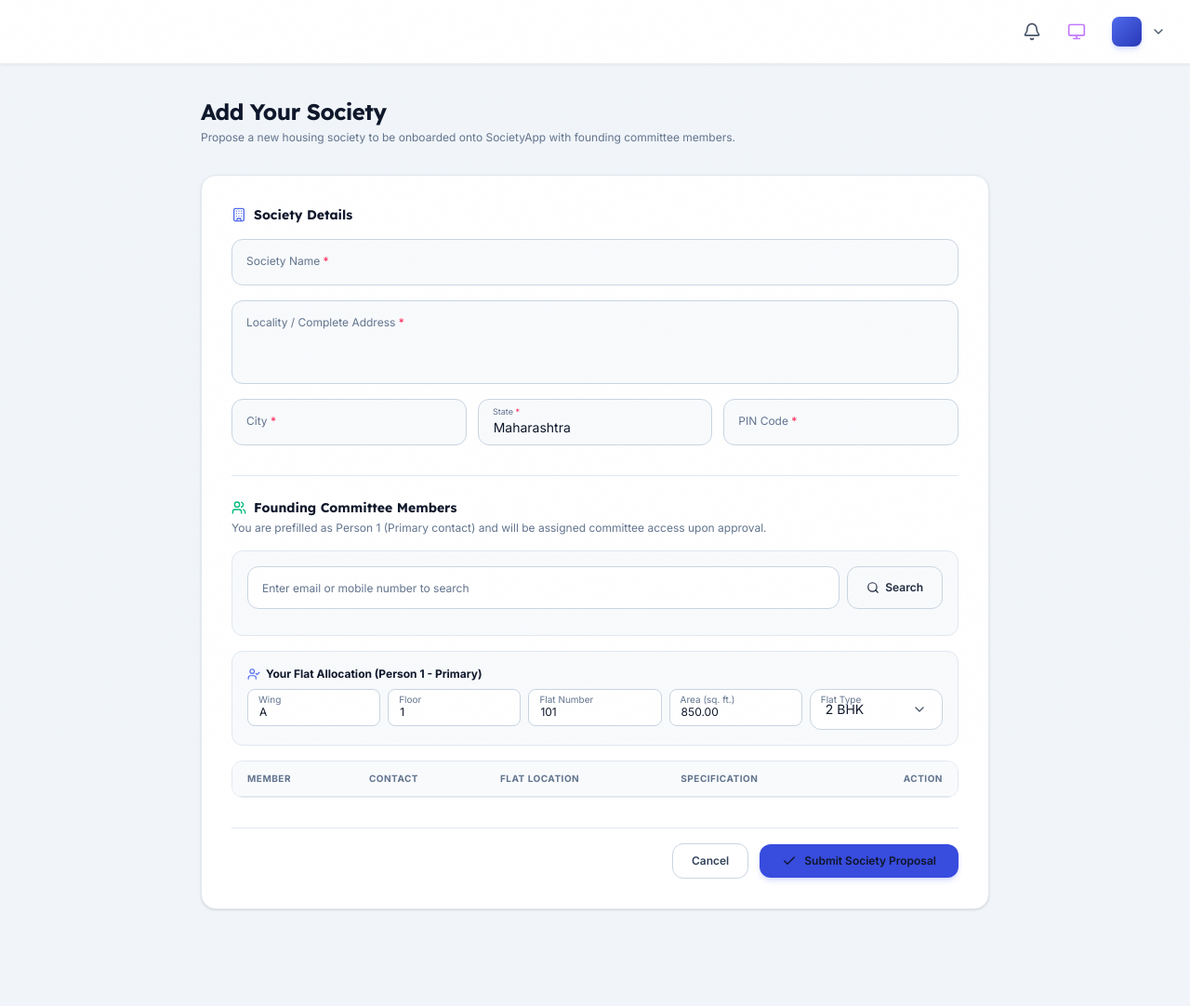
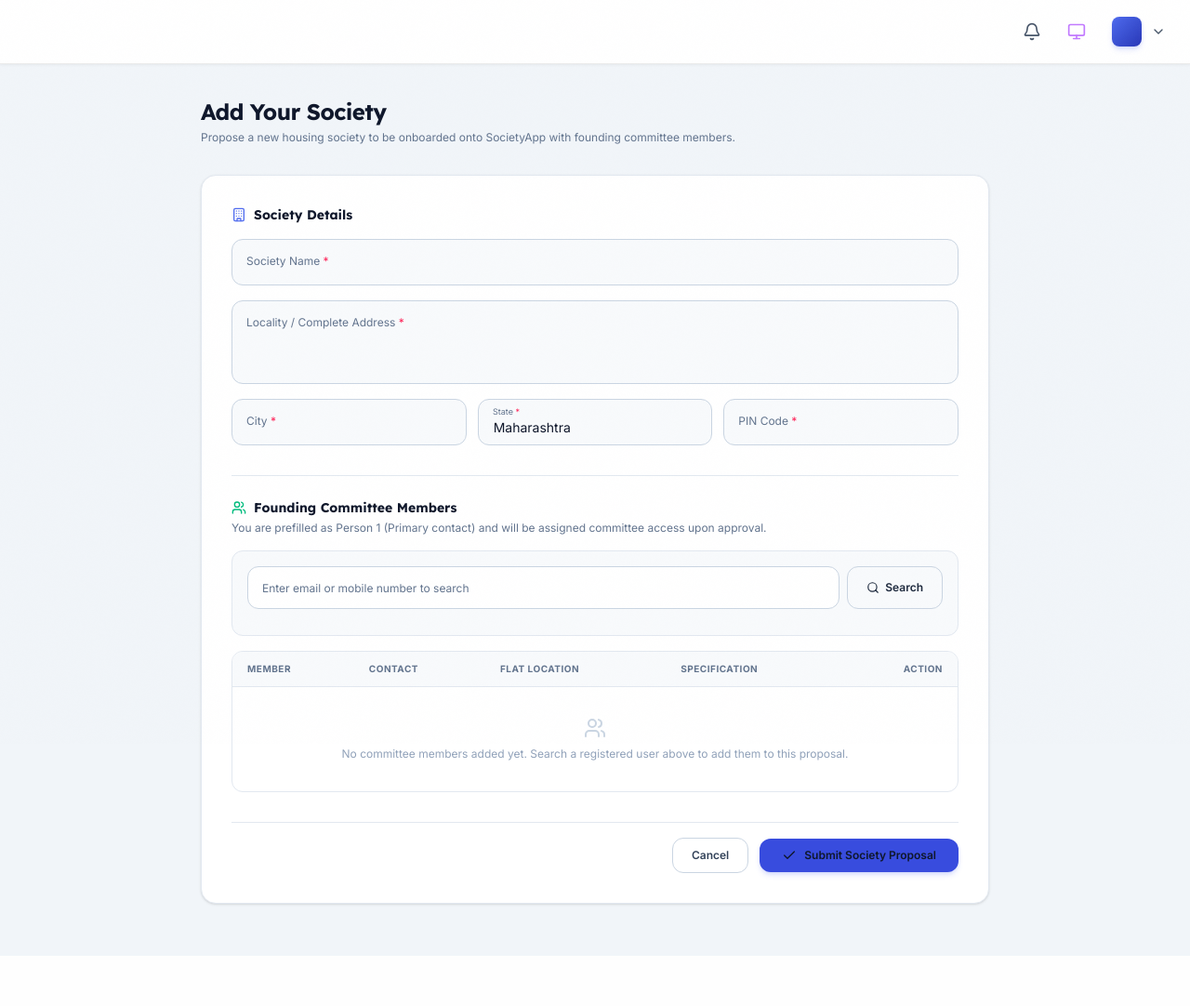
Before and after one commit to mahankals/societyapp, a PHP site: template app/views/pages/contribute.html.twig in a window 1280 px wide. Shown: the whole page at 93% size. After the commit the page ends 1028 px from the top, so only its background shows below. Run offline with PHP 8.4, Linux system fonts and the light colour scheme; the template is opened without the code that fills it, so the values that code supplies are empty; some libraries are stand-ins or nearby versions.

Commit message:
fix(setup,ui): live test email, dashboard navbar overlap & scrollbar, contribute member actions, and UI ADR

```diff
--- a/app/schema.sql
+++ b/app/schema.sql
@@ -83,6 +83,7 @@ CREATE TABLE IF NOT EXISTS society_members (
     status ENUM('active', 'pending', 'rejected', 'unlinked') DEFAULT 'active',
     ownership_type ENUM('owner', 'tenant', 'family') DEFAULT 'owner',
     notes TEXT NULL,
+    rejection_reason TEXT NULL,
     approved_by INT UNSIGNED NULL,
     approved_at TIMESTAMP NULL,
     created_at TIMESTAMP DEFAULT CURRENT_TIMESTAMP,
--- a/app/views/layouts/mobile.html.twig
+++ b/app/views/layouts/mobile.html.twig
@@ -250,8 +250,7 @@
         }
     </style>
     {% block styles %}{% endblock %}
-</head>
-<body class="min-h-screen bg-surface-950">
+<body class="min-h-screen flex flex-col bg-surface-950">
     <div class="noise-overlay"></div>
 
     {% set isAdminView = currentRoute starts with '/admin' %}
@@ -588,11 +587,9 @@
                 </div>
             </div>
         </nav>
-    </header>
-
         {% if user %}
-    <!-- Breadcrumb Bar Below Topbar -->
-    <div class="breadcrumb-bar fixed top-[57px] left-0 {{ user ? 'md:left-64' : '' }} right-0 z-[80] bg-surface-950/70 dark:bg-surface-950/80 backdrop-blur-md border-b border-white/5 py-1.5 px-4 sm:px-6 text-xs">
+        <!-- Breadcrumb Bar Integrated with Topbar -->
+        <div class="breadcrumb-bar border-t border-white/5 py-1.5 px-4 sm:px-6 text-xs bg-surface-950/60 dark:bg-surface-950/70">
             <div class="max-w-7xl mx-auto flex items-center gap-1.5 text-surface-200/60 overflow-x-auto whitespace-nowrap scrollbar-none">
                 <a href="{{ isAdminView ? '/admin' : (isCommitteeView ? '/comitee' : '/resident') }}" class="flex items-center gap-1 hover:text-white transition-colors">
                     <i data-lucide="home" class="w-3.5 h-3.5"></i>
@@ -647,8 +644,9 @@
             </div>
         </div>
         {% endif %}
+    </header>
 
-    <main class="{{ user ? 'md:pl-64 pt-24' : 'pt-20' }} pb-24 md:pb-8 min-h-screen" style="padding-bottom: max(env(safe-area-inset-bottom), 5rem);">
+    <main class="{{ user ? 'md:pl-64 pt-[90px]' : 'pt-20' }} pb-24 md:pb-8 flex-1">
         {% block content %}{% endblock %}
     </main>
 
--- a/app/views/pages/contribute.html.twig
+++ b/app/views/pages/contribute.html.twig
@@ -169,47 +169,6 @@
                 </div>
             </div>
 
-            <!-- Primary Member Unit Configuration (for Logged User) -->
-            <div class="p-4 rounded-xl bg-slate-50 dark:bg-slate-800/40 border border-slate-200 dark:border-slate-800 space-y-2">
-                <span class="text-xs font-bold text-slate-900 dark:text-white flex items-center gap-1.5">
-                    <i data-lucide="user-check" class="w-3.5 h-3.5 text-brand-500"></i>
-                    <span>Your Flat Allocation (Person 1 - Primary)</span>
-                </span>
-                <div class="grid grid-cols-2 sm:grid-cols-5 gap-2">
-                    <div class="relative">
-                        <input type="text" id="primaryWing" value="A" placeholder=" " oninput="syncPrimaryMember()"
-                            class="peer block w-full px-3 pt-4 pb-1.5 text-xs text-slate-900 dark:text-white bg-white dark:bg-slate-900 border border-slate-300 dark:border-slate-700 rounded-lg focus:outline-none focus:ring-1 focus:ring-brand-500">
-                        <label class="absolute text-[10px] text-slate-500 dark:text-slate-400 top-1 start-3">Wing</label>
-                    </div>
-                    <div class="relative">
-                        <input type="text" id="primaryFloor" value="1" placeholder=" " oninput="syncPrimaryMember()"
-                            class="peer block w-full px-3 pt-4 pb-1.5 text-xs text-slate-900 dark:text-white bg-white dark:bg-slate-900 border border-slate-300 dark:border-slate-700 rounded-lg focus:outline-none focus:ring-1 focus:ring-brand-500">
-                        <label class="absolute text-[10px] text-slate-500 dark:text-slate-400 top-1 start-3">Floor</label>
-                    </div>
-                    <div class="relative">
-                        <input type="text" id="primaryFlat" value="101" placeholder=" " oninput="syncPrimaryMember()"
-                            class="peer block w-full px-3 pt-4 pb-1.5 text-xs text-slate-900 dark:text-white bg-white dark:bg-slate-900 border border-slate-300 dark:border-slate-700 rounded-lg focus:outline-none focus:ring-1 focus:ring-brand-500">
-                        <label class="absolute text-[10px] text-slate-500 dark:text-slate-400 top-1 start-3">Flat Number</label>
-                    </div>
-                    <div class="relative">
-                        <input type="number" step="0.01" id="primaryArea" value="850.00" placeholder=" " oninput="syncPrimaryMember()"
-                            class="peer block w-full px-3 pt-4 pb-1.5 text-xs text-slate-900 dark:text-white bg-white dark:bg-slate-900 border border-slate-300 dark:border-slate-700 rounded-lg focus:outline-none focus:ring-1 focus:ring-brand-500">
-                        <label class="absolute text-[10px] text-slate-500 dark:text-slate-400 top-1 start-3">Area (sq. ft.)</label>
-                    </div>
-                    <div class="relative col-span-2 sm:col-span-1">
-                        <select id="primaryType" onchange="syncPrimaryMember()" class="block w-full px-3 pt-4 pb-1.5 text-xs text-slate-900 dark:text-white bg-white dark:bg-slate-900 border border-slate-300 dark:border-slate-700 rounded-lg focus:outline-none focus:ring-1 focus:ring-brand-500">
-                            <option value="1 RK">1 RK</option>
-                            <option value="1 BHK">1 BHK</option>
-                            <option value="2 BHK" selected>2 BHK</option>
-                            <option value="3 BHK">3 BHK</option>
-                            <option value="4+ BHK">4+ BHK</option>
-                            <option value="Shop/Commercial">Shop/Commercial</option>
-                        </select>
-                        <label class="absolute text-[10px] text-slate-500 dark:text-slate-400 top-1 start-3">Flat Type</label>
-                    </div>
-                </div>
-            </div>
-
             <!-- Committee Members List Table -->
             <div class="border border-slate-200 dark:border-slate-800 rounded-xl overflow-hidden">
                 <table class="w-full text-left text-xs">
@@ -297,28 +256,90 @@
 
 </div>
 
+<!-- Edit Member Modal -->
+<div id="editMemberModal" class="hidden fixed inset-0 z-[200] flex items-center justify-center p-4 bg-slate-950/75 backdrop-blur-sm">
+    <div class="bg-white dark:bg-slate-900 rounded-2xl max-w-md w-full border border-slate-200 dark:border-slate-800 shadow-2xl overflow-hidden flex flex-col max-h-[calc(100vh-2rem)]">
+        <div class="flex items-center justify-between p-4 border-b border-slate-200 dark:border-slate-800 shrink-0">
+            <div class="flex items-center gap-2">
+                <div class="w-8 h-8 rounded-lg bg-brand-500/10 text-brand-500 flex items-center justify-center">
+                    <i data-lucide="edit-3" class="w-4 h-4"></i>
+                </div>
+                <div>
+                    <h3 class="text-sm font-bold text-slate-900 dark:text-white">Edit Member Allocation</h3>
+                    <p class="text-[11px] text-slate-500 dark:text-slate-400">Update flat location and specifications</p>
+                </div>
+            </div>
+            <button type="button" onclick="closeEditMemberModal()" class="w-8 h-8 rounded-lg flex items-center justify-center text-slate-400 hover:text-slate-600 dark:hover:text-white">
+                <i data-lucide="x" class="w-4 h-4"></i>
+            </button>
+        </div>
+        <form id="editMemberForm" onsubmit="saveEditedMember(event)" class="p-4 space-y-3 overflow-y-auto flex-1">
+            <input type="hidden" id="editMemberIndex" value="">
+            <div>
+                <label class="block text-xs font-semibold text-slate-700 dark:text-slate-300 mb-1">Member</label>
+                <input type="text" id="editMemberName" readonly class="block w-full px-3 py-2 text-xs bg-slate-100 dark:bg-slate-800 text-slate-600 dark:text-slate-300 border border-slate-200 dark:border-slate-700 rounded-lg">
+            </div>
+            <div class="grid grid-cols-2 gap-2">
+                <div>
+                    <label class="block text-xs font-semibold text-slate-700 dark:text-slate-300 mb-1">Wing</label>
+                    <input type="text" id="editMemberWing" required class="block w-full px-3 py-2 text-xs text-slate-900 dark:text-white bg-white dark:bg-slate-900 border border-slate-300 dark:border-slate-700 rounded-lg focus:outline-none focus:ring-1 focus:ring-brand-500">
+                </div>
+                <div>
+                    <label class="block text-xs font-semibold text-slate-700 dark:text-slate-300 mb-1">Floor</label>
+                    <input type="text" id="editMemberFloor" required class="block w-full px-3 py-2 text-xs text-slate-900 dark:text-white bg-white dark:bg-slate-900 border border-slate-300 dark:border-slate-700 rounded-lg focus:outline-none focus:ring-1 focus:ring-brand-500">
+                </div>
+            </div>
+            <div class="grid grid-cols-2 gap-2">
+                <div>
+                    <label class="block text-xs font-semibold text-slate-700 dark:text-slate-300 mb-1">Flat Number</label>
+                    <input type="text" id="editMemberFlat" required class="block w-full px-3 py-2 text-xs text-slate-900 dark:text-white bg-white dark:bg-slate-900 border border-slate-300 dark:border-slate-700 rounded-lg focus:outline-none focus:ring-1 focus:ring-brand-500">
+                </div>
+                <div>
+                    <label class="block text-xs font-semibold text-slate-700 dark:text-slate-300 mb-1">Area (sq. ft.)</label>
+                    <input type="number" step="0.01" id="editMemberArea" required class="block w-full px-3 py-2 text-xs text-slate-900 dark:text-white bg-white dark:bg-slate-900 border border-slate-300 dark:border-slate-700 rounded-lg focus:outline-none focus:ring-1 focus:ring-brand-500">
+                </div>
+            </div>
+            <div>
+                <label class="block text-xs font-semibold text-slate-700 dark:text-slate-300 mb-1">Flat Type</label>
+                <select id="editMemberType" class="block w-full px-3 py-2 text-xs text-slate-900 dark:text-white bg-white dark:bg-slate-900 border border-slate-300 dark:border-slate-700 rounded-lg focus:outline-none focus:ring-1 focus:ring-brand-500">
+                    <option value="1 RK">1 RK</option>
+                    <option value="1 BHK">1 BHK</option>
+                    <option value="2 BHK">2 BHK</option>
+                    <option value="3 BHK">3 BHK</option>
+                    <option value="4+ BHK">4+ BHK</option>
+                    <option value="Shop/Commercial">Shop/Commercial</option>
+                </select>
+            </div>
+            <div class="flex items-center justify-end gap-2 pt-3 border-t border-slate-200 dark:border-slate-800">
+                <button type="button" onclick="closeEditMemberModal()" class="px-4 py-2 text-xs font-medium text-slate-700 dark:text-slate-300 hover:bg-slate-100 dark:hover:bg-slate-800 rounded-lg">Cancel</button>
+                <button type="submit" class="px-4 py-2 text-xs font-semibold bg-brand-600 hover:bg-brand-500 text-white rounded-lg shadow-sm">Save Changes</button>
+            </div>
+        </form>
+    </div>
+</div>
+
 <script>
-let committeeMembers = [
-    {
-        user_id: {{ user.id }},
-        name: '{{ user.name|e('js') }}',
-        email: '{{ user.email|e('js') }}',
-        phone: '{{ user.phone|e('js') }}',
-        wing: 'A',
-        floor: '1',
-        flat_no: '101',
-        area_sqft: '850.00',
-        flat_type: '2 BHK',
-        is_primary: true
-    }
-];
-
+let committeeMembers = [];
 let pendingFoundUser = null;
 
 function renderMembersTable() {
     const tbody = document.getElementById('membersTableBody');
     if (!tbody) return;
     tbody.innerHTML = '';
+
+    if (committeeMembers.length === 0) {
+        tbody.innerHTML = `
+            <tr>
+                <td colspan="5" class="py-8 text-center text-slate-400 dark:text-slate-500 text-xs">
+                    <i data-lucide="users" class="w-6 h-6 mx-auto mb-2 text-slate-300 dark:text-slate-600"></i>
+                    No committee members added yet. Search a registered user above to add them to this proposal.
+                </td>
+            </tr>
+        `;
+        document.getElementById('membersDataJson').value = JSON.stringify(committeeMembers);
+        if (window.lucide) { lucide.createIcons(); }
+        return;
+    }
 
     committeeMembers.forEach((m, idx) => {
         const tr = document.createElement('tr');
@@ -328,14 +349,16 @@ function renderMembersTable() {
         const flatLoc = (m.wing ? (m.wing + ' wing - ') : '') + 'Floor ' + (m.floor || '1') + '<br><span class="font-semibold text-slate-900 dark:text-white">Flat ' + (m.flat_no || '101') + '</span>';
         const spec = (m.flat_type || '2 BHK') + '<br><span class="text-slate-400 text-[11px] font-mono">' + (m.area_sqft || '850.00') + ' sq. ft</span>';
 
-        let actionHtml = '';
-        if (m.is_primary) {
-            actionHtml = '<span class="text-[11px] font-medium text-brand-600 dark:text-brand-400 bg-brand-50 dark:bg-brand-950/60 border border-brand-200 dark:border-brand-800/50 px-2 py-0.5 rounded">Primary</span>';
-        } else {
-            actionHtml = `<button type="button" onclick="removeMember(${idx})" class="p-1 rounded-lg text-slate-400 hover:text-rose-500 hover:bg-rose-50 dark:hover:bg-rose-950/40 transition-colors">
-                <i data-lucide="trash-2" class="w-4 h-4"></i>
-            </button>`;
-        }
+        const actionHtml = `
+            <div class="flex items-center justify-end gap-1.5">
+                <button type="button" onclick="editMember(${idx})" class="p-1.5 rounded-lg text-slate-400 hover:text-brand-500 hover:bg-brand-50 dark:hover:bg-brand-950/40 transition-colors" title="Edit Member Allocation">
+                    <i data-lucide="edit-3" class="w-4 h-4"></i>
+                </button>
+                <button type="button" onclick="removeMember(${idx})" class="p-1.5 rounded-lg text-slate-400 hover:text-rose-500 hover:bg-rose-50 dark:hover:bg-rose-950/40 transition-colors" title="Remove Member">
+                    <i data-lucide="trash-2" class="w-4 h-4"></i>
+                </button>
+            </div>
+        `;
 
         tr.innerHTML = `
             <td class="py-3 px-4 font-semibold text-slate-900 dark:text-white">${m.name}</td>
@@ -354,13 +377,47 @@ function renderMembersTable() {
     if (window.lucide) { lucide.createIcons(); }
 }
 
-function syncPrimaryMember() {
-    if (committeeMembers.length > 0 && committeeMembers[0].is_primary) {
-        committeeMembers[0].wing = document.getElementById('primaryWing').value || 'A';
-        committeeMembers[0].floor = document.getElementById('primaryFloor').value || '1';
-        committeeMembers[0].flat_no = document.getElementById('primaryFlat').value || '101';
-        committeeMembers[0].area_sqft = document.getElementById('primaryArea').value || '850.00';
-        committeeMembers[0].flat_type = document.getElementById('primaryType').value || '2 BHK';
+function editMember(idx) {
+    const m = committeeMembers[idx];
+    if (!m) return;
+    document.getElementById('editMemberIndex').value = idx;
+    document.getElementById('editMemberName').value = m.name + (m.email ? ' (' + m.email + ')' : '');
+    document.getElementById('editMemberWing').value = m.wing || '';
+    document.getElementById('editMemberFloor').value = m.floor || '';
+    document.getElementById('editMemberFlat').value = m.flat_no || '';
+    document.getElementById('editMemberArea').value = m.area_sqft || '';
+    document.getElementById('editMemberType').value = m.flat_type || '2 BHK';
+    document.getElementById('editMemberModal').classList.remove('hidden');
+    if (window.lucide) { lucide.createIcons(); }
+}
+
+function closeEditMemberModal() {
+    document.getElementById('editMemberModal').classList.add('hidden');
+}
+
+function saveEditedMember(e) {
+    e.preventDefault();
+    const idx = parseInt(document.getElementById('editMemberIndex').value, 10);
+    if (isNaN(idx) || !committeeMembers[idx]) return;
+
+    committeeMembers[idx].wing = (document.getElementById('editMemberWing').value || '').trim();
+    committeeMembers[idx].floor = (document.getElementById('editMemberFloor').value || '').trim();
+    committeeMembers[idx].flat_no = (document.getElementById('editMemberFlat').value || '').trim();
+    committeeMembers[idx].area_sqft = (document.getElementById('editMemberArea').value || '').trim();
+    committeeMembers[idx].flat_type = document.getElementById('editMemberType').value;
+
+    closeEditMemberModal();
+    renderMembersTable();
+}
+
+function removeMember(idx) {
+    if (window.appConfirm) {
+        window.appConfirm('Are you sure you want to remove this member from the committee proposal?', 'Remove Member', function() {
+            committeeMembers.splice(idx, 1);
+            renderMembersTable();
+        });
+    } else {
+        committeeMembers.splice(idx, 1);
         renderMembersTable();
     }
 }
@@ -410,6 +467,10 @@ async function searchPlatformUser() {
                 document.getElementById('targetMemberFloor').value = lastMember.floor || '1';
                 const nextFlat = (parseInt(lastMember.flat_no, 10) || 100) + 1;
                 document.getElementById('targetMemberFlat').value = nextFlat;
+            } else {
+                document.getElementById('targetMemberWing').value = 'A';
+                document.getElementById('targetMemberFloor').value = '1';
+                document.getElementById('targetMemberFlat').value = '101';
             }
 
             feedback.className = 'text-xs text-emerald-500 font-medium';
@@ -448,7 +509,7 @@ function confirmAddMember() {
         flat_no: flatNo,
         area_sqft: area,
         flat_type: type,
-        is_primary: false
+        is_primary: committeeMembers.length === 0
     });
 
     // Reset search state
@@ -460,12 +521,6 @@ function confirmAddMember() {
     renderMembersTable();
 }
 
-function removeMember(idx) {
-    if (idx === 0) return; // Cannot delete primary logged-in user
-    committeeMembers.splice(idx, 1);
-    renderMembersTable();
-}
-
 document.addEventListener('DOMContentLoaded', function() {
     renderMembersTable();
     if (window.lucide) { lucide.createIcons(); }
```
Also changed, not shown: app/controllers/SetupController.php (+63 -21 lines), app/views/setup/auth.html.twig (+10 -9 lines), app/views/setup/index.html.twig (+25 -15 lines), docs/adr/ui-standards.md (+31 -0 lines), public/assets/dist/output.css. Lines whose indentation alone changed are shown as unchanged.
